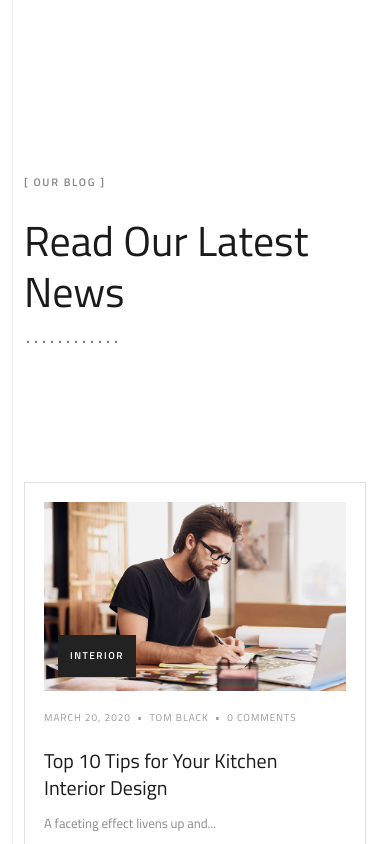
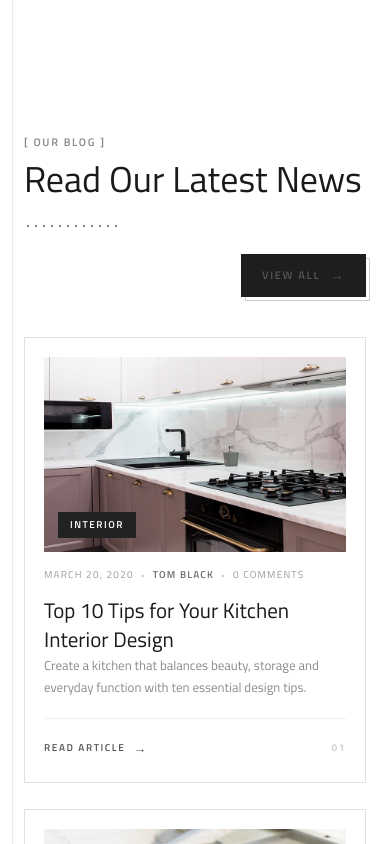
Before and after one commit to Kalandhar01/Siva_con, a Next.js app: page / in a window 390 px wide. Shown: the part 9920-10764 px from the top of the page. Built offline with nearby package versions, Linux system fonts and the light colour scheme.

Commit message:
feat: improve Blog UI with Tailwind (hover, read more, responsive)

```diff
--- a/src/components/Blog.tsx
+++ b/src/components/Blog.tsx
@@ -9,152 +9,87 @@ const titleLines = [
 
 const badgeLabels = ["INTERIOR", "ACHITECTURE", "INTERIOR"];
 
+const excerpts = [
+  "Create a kitchen that balances beauty, storage and everyday function with ten essential design tips.",
+  "How the classic 1.618 proportion brings harmony and visual balance to every architectural sketch.",
+  "Soften a modern interior with muted pastel tones and honest, natural materials that age gracefully.",
+];
+
 export default function Blog() {
   return (
     <section
       id="blog"
-      className="relative"
-      style={{
-        background: "#ffffff",
-        padding: "120px 0 100px",
-        backgroundImage: "url(/sivra/marble-bg.png)",
-        backgroundSize: "auto",
-        backgroundPosition: "right bottom",
-        backgroundRepeat: "no-repeat",
-        backgroundBlendMode: "multiply",
-      }}
+      className="relative bg-white bg-[url('/sivra/marble-bg.png')] bg-auto bg-right-bottom bg-no-repeat bg-blend-multiply pt-20 pb-[72px] md:pt-[120px] md:pb-[100px]"
     >
-      <div className="relative mx-auto px-6 md:px-[210px]" style={{ maxWidth: "none" }}>
-        <div className="reveal flex flex-col md:flex-row md:items-end md:justify-between gap-6" data-reveal>
+      <div className="relative mx-auto max-w-none px-6 md:px-12 xl:px-[210px]">
+        <div className="reveal flex flex-col gap-6 md:flex-row md:items-end md:justify-between" data-reveal>
           <div>
-            <span
-              style={{
-                fontFamily: '"Titillium Web", sans-serif',
-                fontSize: 11,
-                fontWeight: 600,
-                textTransform: "uppercase",
-                letterSpacing: "0.15em",
-                color: "#888888",
-              }}
-            >
+            <span className="font-['Titillium_Web',sans-serif] text-[11px] font-semibold tracking-[0.15em] text-[#888888] uppercase">
               [ OUR BLOG ]
             </span>
-            <h2
-              className="section-title"
-              style={{
-                marginTop: 18,
-                fontSize: 42,
-                fontWeight: 400,
-                fontFamily: '"Titillium Web", sans-serif',
-              }}
-            >
+            <h2 className="mt-[18px] font-['Titillium_Web',sans-serif]! text-[36px] leading-[1.2] font-normal text-[#1a1a1a] md:text-[42px]">
               Read Our Latest News
             </h2>
-            <div className="dot-sep" style={{ marginTop: 22 }} />
+            <div className="dot-sep mt-[22px]" />
           </div>
-          <div className="reveal" style={{ position: "relative", display: "inline-block" }}>
+
+          <div className="group relative inline-block self-end">
             <span
-              style={{
-                position: "absolute",
-                top: 4,
-                left: 4,
-                width: "100%",
-                height: "100%",
-                border: "1px solid #CCCCCC",
-                zIndex: 0,
-              }}
+              aria-hidden="true"
+              className="absolute top-1 left-1 z-0 h-full w-full border border-[#cccccc] transition-transform duration-300 ease-[cubic-bezier(0.22,1,0.36,1)] group-hover:translate-x-0.5 group-hover:translate-y-0.5 group-hover:border-[#1a1a1a]"
             />
             <a
               href="#"
-              style={{
-                position: "relative",
-                zIndex: 1,
-                display: "inline-flex",
-                alignItems: "center",
-                justifyContent: "center",
-                background: "#1E1E1E",
-                color: "#ffffff",
-                border: "1px solid #1E1E1E",
-                padding: "10px 16px",
-                fontSize: 11,
-                fontWeight: 600,
-                textTransform: "uppercase",
-                letterSpacing: "0.15em",
-                fontFamily: '"Titillium Web", sans-serif',
-                textDecoration: "none",
-              }}
+              className="relative z-10 inline-flex items-center justify-center gap-[10px] border border-[#1e1e1e] bg-[#1e1e1e] px-5 py-[14px] font-['Titillium_Web',sans-serif] text-[11px] leading-none font-semibold tracking-[0.15em] text-white uppercase no-underline transition-all duration-300 ease-[cubic-bezier(0.22,1,0.36,1)] group-hover:-translate-x-0.5 group-hover:-translate-y-0.5 group-hover:bg-white group-hover:text-[#1a1a1a]"
             >
-              VIEW ALL
+              View All
+              <span
+                aria-hidden="true"
+                className="inline-block text-[13px] leading-none transition-transform duration-300 group-hover:translate-x-1.5"
+              >
+                →
+              </span>
             </a>
           </div>
         </div>
 
-        <div className="grid grid-cols-1 md:grid-cols-2 lg:grid-cols-3 gap-7" style={{ marginTop: 60 }}>
+        <div className="mt-10 grid grid-cols-1 gap-[26px] md:mt-12 md:grid-cols-2 md:gap-7 lg:mt-14 lg:grid-cols-3">
           {posts.map((p, i) => (
-            <article
-              key={p.title}
-              className="blog-card reveal"
-              data-reveal
-              style={{
-                background: "#FFFFFF",
-                border: "1px solid #E0E0E0",
-                padding: 19,
-                overflow: "hidden",
-              }}
-            >
-              <div style={{ position: "relative", overflow: "hidden", aspectRatio: "16 / 10" }}>
-                <a href="#" style={{ display: "block", width: "100%", height: "100%" }}>
+            <div key={p.title} className="reveal h-full" data-reveal>
+              <article className="group relative flex h-full flex-col border border-[#e0e0e0] bg-white p-[19px] transition-all duration-500 ease-[cubic-bezier(0.22,1,0.36,1)] hover:-translate-y-1.5 hover:border-[#1a1a1a] hover:shadow-[0_30px_55px_-32px_rgba(0,0,0,0.4)] focus-within:-translate-y-1.5 focus-within:border-[#1a1a1a] focus-within:shadow-[0_30px_55px_-32px_rgba(0,0,0,0.4)]">
+              <div className="relative aspect-[790/510] overflow-hidden bg-[#f2f2f2]">
+                <a href="#" className="block h-full w-full" aria-label={p.title}>
                   <Image
                     src={p.image}
                     alt={p.title}
                     width={790}
                     height={510}
-                    className="blog-img"
-                    style={{ display: "block", width: "100%", height: "100%", objectFit: "cover" }}
+                    className="block h-full w-full object-cover transition-[transform,filter] duration-700 ease-[cubic-bezier(0.22,1,0.36,1)] group-hover:scale-[1.06] group-hover:brightness-[1.04]"
                   />
                 </a>
-                <span
-                  style={{
-                    position: "absolute",
-                    bottom: 14,
-                    left: 14,
-                    background: "#222222",
-                    color: "#ffffff",
-                    fontFamily: '"Titillium Web", sans-serif',
-                    fontSize: 10,
-                    fontWeight: 600,
-                    textTransform: "uppercase",
-                    letterSpacing: "0.15em",
-                    padding: "6px 12px",
-                  }}
-                >
+                <span className="absolute bottom-[14px] left-[14px] z-[2] bg-[#222222] px-3 py-[7px] font-['Titillium_Web',sans-serif] text-[10px] leading-[1.2] font-semibold tracking-[0.15em] text-white uppercase transition-colors duration-300 group-hover:bg-black">
                   {badgeLabels[i]}
                 </span>
               </div>
-              <div style={{ padding: "12px 0 0" }}>
-                <div
-                  style={{
-                    fontFamily: '"Titillium Web", sans-serif',
-                    fontSize: 10,
-                    color: "#999999",
-                    textTransform: "uppercase",
-                    letterSpacing: "0.1em",
-                    marginBottom: 14,
-                  }}
-                >
-                  {p.date} &nbsp;•&nbsp; {p.author} &nbsp;•&nbsp; 0 Comments
+
+              <div className="flex flex-1 flex-col pt-4">
+                <div className="mb-[14px] flex flex-wrap items-center gap-[7px] font-['Titillium_Web',sans-serif] text-[10px] leading-[1.4] font-normal tracking-[0.12em] text-[#9a9a9a] uppercase">
+                  <span>{p.date}</span>
+                  <span aria-hidden="true" className="text-[8px] leading-none text-[#cccccc]">
+                    •
+                  </span>
+                  <span className="font-semibold text-[#6f6f6f]">{p.author}</span>
+                  <span aria-hidden="true" className="text-[8px] leading-none text-[#cccccc]">
+                    •
+                  </span>
+                  <span>0 Comments</span>
                 </div>
-                <h4
-                  style={{
-                    fontFamily: '"Titillium Web", sans-serif',
-                    fontSize: 20,
-                    fontWeight: 400,
-                    color: "#1A1A1A",
-                    lineHeight: 1.35,
-                    marginBottom: 12,
-                  }}
-                >
-                  <a href="#" className="hover:opacity-70 transition-opacity" style={{ textDecoration: "none", color: "inherit" }}>
+
+                <h3 className="mb-3 font-['Titillium_Web',sans-serif]! text-[21px] leading-[1.38] font-normal text-[#1a1a1a]">
+                  <a
+                    href="#"
+                    className="text-inherit decoration-1 underline-offset-[5px] no-underline transition-colors duration-300 group-hover:underline"
+                  >
                     {titleLines[i].map((line, j) => (
                       <span key={j}>
                         {line}
@@ -162,12 +97,35 @@ export default function Blog() {
                       </span>
                     ))}
                   </a>
-                </h4>
-                <p style={{ fontSize: 13, lineHeight: "20px", color: "#888888", fontFamily: '"Titillium Web", sans-serif' }}>
-                  A faceting effect livens up and...
+                </h3>
+
+                <p className="mb-5 line-clamp-2 min-h-[44px] font-['Titillium_Web',sans-serif] text-[13px] leading-[1.7] text-[#8a8a8a]">
+                  {excerpts[i]}
                 </p>
+
+                <div className="mt-auto flex items-center justify-between gap-3 border-t border-[#efefef] pt-[14px]">
+                  <a
+                    href="#"
+                    className="inline-flex items-center gap-2 font-['Titillium_Web',sans-serif] text-[10px] font-semibold tracking-[0.16em] text-[#1a1a1a] uppercase no-underline"
+                  >
+                    Read Article
+                    <span
+                      aria-hidden="true"
+                      className="inline-block text-[13px] leading-none transition-transform duration-300 group-hover:translate-x-1"
+                    >
+                      →
+                    </span>
+                  </a>
+                  <span
+                    aria-hidden="true"
+                    className="font-['Titillium_Web',sans-serif] text-[10px] font-semibold tracking-[0.16em] text-[#c9c9c9] transition-colors duration-300 group-hover:text-[#1a1a1a]"
+                  >
+                    {String(i + 1).padStart(2, "0")}
+                  </span>
+                </div>
               </div>
-            </article>
+              </article>
+            </div>
           ))}
         </div>
       </div>
--- a/src/lib/site-data.ts
+++ b/src/lib/site-data.ts
@@ -72,9 +72,9 @@ export const testimonials = [
 ];
 
 export const posts = [
-  { title: "Top 10 Tips for Your Kitchen Interior Design", category: "Interior", date: "March 20, 2020", author: "Tom Black", image: "/sivra/blog-1.jpg" },
-  { title: "The Golden Ratio Rule for Best 2D Sketch", category: "Architecture", date: "March 20, 2020", author: "Tom Black", image: "/sivra/blog-2.jpg" },
-  { title: "Use Pastel Colors & Natural Materials", category: "Interior", date: "March 19, 2020", author: "Tom Black", image: "/sivra/blog-3.jpg" },
+  { title: "Top 10 Tips for Your Kitchen Interior Design", category: "Interior", date: "March 20, 2020", author: "Tom Black", image: "/sivra/blog-2.jpg" },
+  { title: "The Golden Ratio Rule for Best 2D Sketch", category: "Architecture", date: "March 20, 2020", author: "Tom Black", image: "/sivra/blog-3.jpg" },
+  { title: "Use Pastel Colors & Natural Materials", category: "Interior", date: "March 20, 2020", author: "Tom Black", image: "/sivra/blog-1.jpg" },
 ];
 
 export const partners = [1, 2, 3, 4, 5, 6];
```
